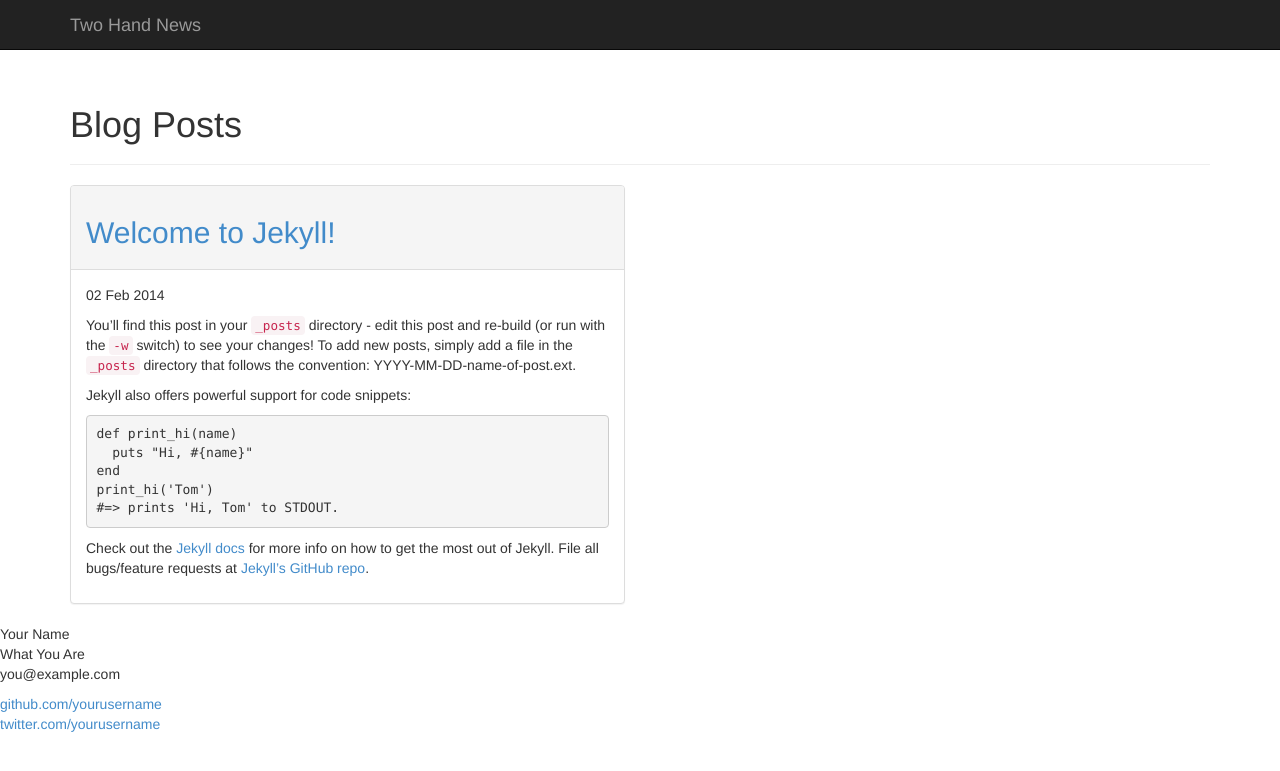
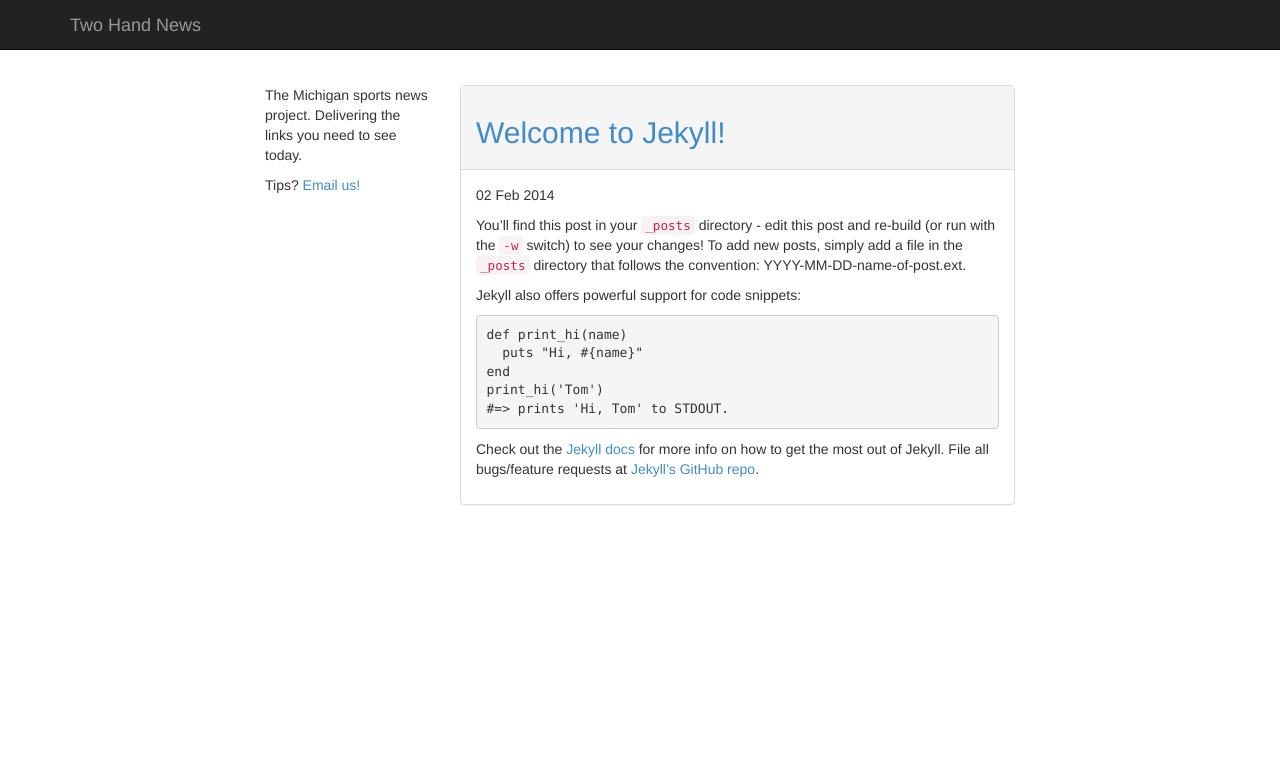
Before and after one commit to mrtrumbe/mrtrumbe.github.io, a Jekyll site: the page built from index.html, in a window 1280 px wide. Shown: the top 771 px of the page. Built offline with Jekyll 4.4.1, drawn with Linux system fonts in a browser that asks for light colours; Markdown is read by kramdown in place of the engine named in the settings.

Commit message:
Messing with layout a bit.

```diff
--- a/_layouts/default.html
+++ b/_layouts/default.html
@@ -31,25 +31,9 @@
       {{ content }}
       </div>
 
-      <div class="footer">
-        <div class="contact">
-          <p>
-            Your Name<br />
-            What You Are<br />
-            you@example.com
-          </p>
-        </div>
-        <div class="contact">
-          <p>
-            <a href="https://github.com/yourusername">github.com/yourusername</a><br />
-            <a href="https://twitter.com/yourusername">twitter.com/yourusername</a><br />
-          </p>
-        </div>
-      </div>
-
-        <script src="/assets/jquery/v1.10.2/jquery.min.js"></script>
-        <script src="/assets/bootstrap/v3.1.0/js/bootstrap.min.js"></script>
-        <script src="/assets/moment/v2.5.0/moment.min.js"></script>
+      <script src="/assets/jquery/v1.10.2/jquery.min.js"></script>
+      <script src="/assets/bootstrap/v3.1.0/js/bootstrap.min.js"></script>
+      <script src="/assets/moment/v2.5.0/moment.min.js"></script>
 
     </body>
 </html>
--- a/_layouts/post.html
+++ b/_layouts/post.html
@@ -2,6 +2,9 @@
 layout: default
 ---
 <div class="row">
+  <div class="col-md-2">
+      &nbsp;
+  </div>
   <div class="col-md-6">
     <div class="panel panel-default">
       <div class="panel-heading"><h2>{{ page.title }}</h2></div>
@@ -14,4 +17,7 @@ layout: default
       </div>
     </div>
   </div>
+  <div class="col-md-4">
+      &nbsp;
+  </div>
 </div>
--- a/index.html
+++ b/index.html
@@ -3,10 +3,27 @@ layout: default
 title: Two Hand News
 ---
 
-<div class="page-header"><h1>Blog Posts</h1></div>
+<div class="row">
+  <div class="col-md-12">
+      &nbsp;
+  </div>
+</div>
+<div class="row">
+  <div class="col-md-2">
+      &nbsp;
+  </div>
+  <div class="col-md-2">
+      <p>
+      The Michigan sports news project. Delivering the links you need to see today.
+      </p>
+      <p>
+      Tips? <a href="email:blah@blah.com">Email us!</a>
+      </p>
+  </div>
+  <div class="col-md-6">
     {% for post in site.posts %}
       <div class="row">
-    <div class="col-md-6">
+        <div class="col-md-12">
           <div class="panel panel-default">
             <div class="panel-heading"><h2><a href="{{ post.url }}">{{ post.title }}</a></h2></div>
             <div class="panel-body">
@@ -19,3 +36,8 @@ title: Two Hand News
         </div>
       </div>
     {% endfor %}
+  </div>
+  <div class="col-md-2">
+      &nbsp;
+  </div>
+</div>
```
Also changed, not shown: 1 other file. Lines whose indentation alone changed are shown as unchanged.
